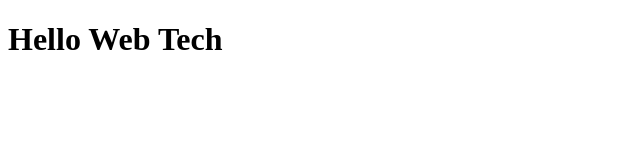
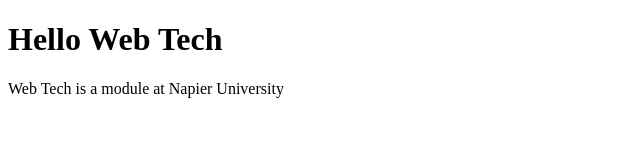
Before and after one commit to 40685534/set08101, a plain HTML site: page index.html in a window 1280 px wide. Shown: the whole page, without its empty margins (0-640 px from the left). Drawn offline with Linux system fonts and the light colour scheme.

Commit message:
Paragraph updated

```diff
--- a/index.html
+++ b/index.html
@@ -5,5 +5,6 @@
 </head >
 <body >
 <h1 > Hello  Web  Tech </h1 >
+    <p> Web Tech is a module at Napier University</p>
 </body >
 </html >
```
